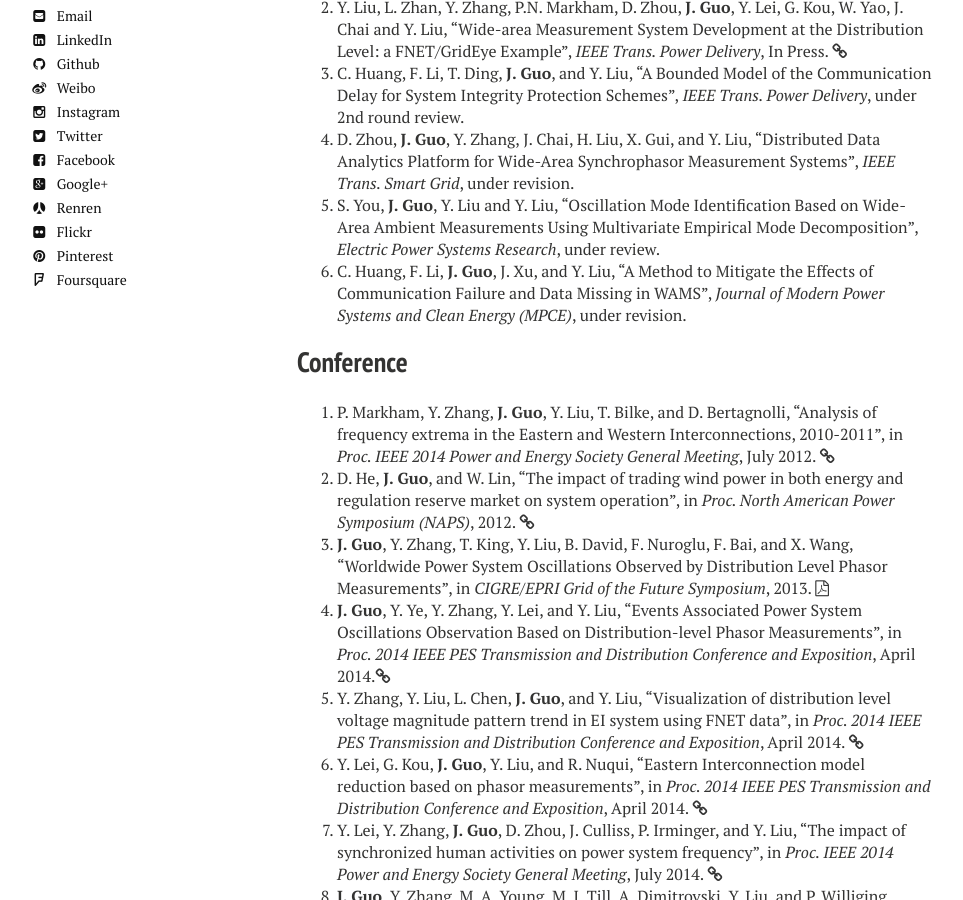
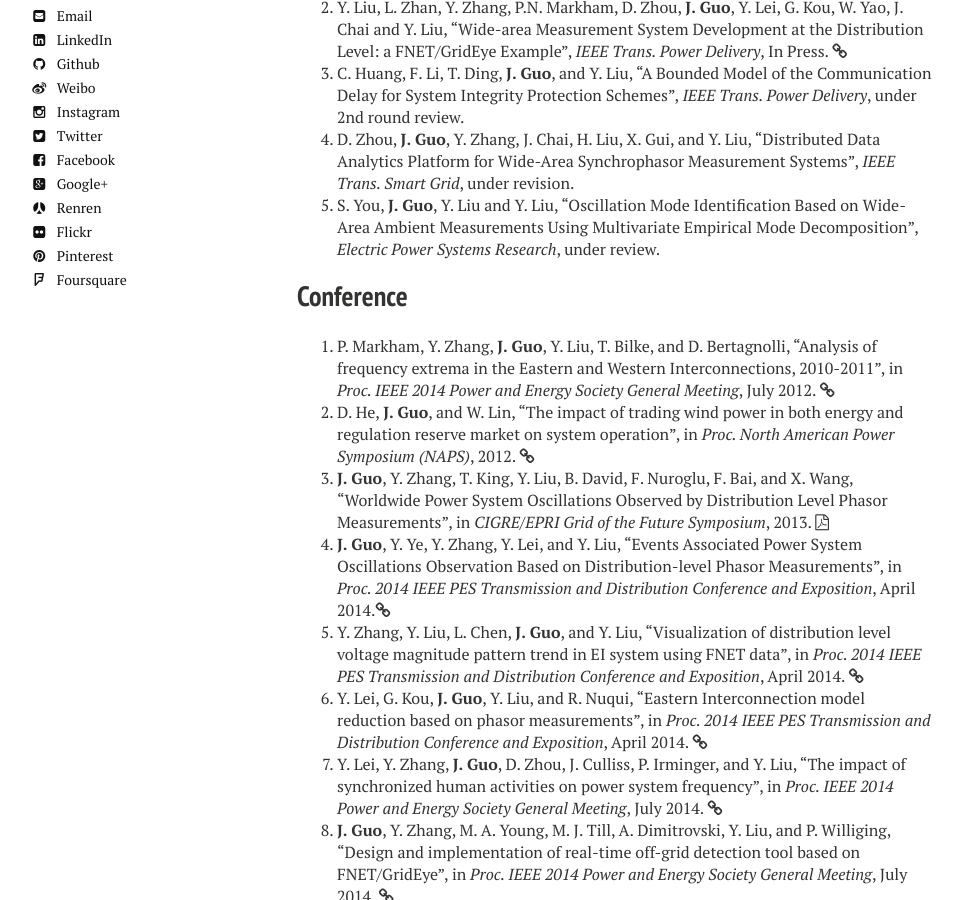
Before and after one commit to JiahuiGuo/jiahuiguo.github.io, a Jekyll site: the page built from publications.md, in a window 1280 px wide and 900 px high, scrolled down 382 px. Shown: the whole window, without its empty margins (23-986 px from the left). Built offline with Jekyll 4.4.1, drawn with Linux system fonts in a browser that asks for light colours; nearby versions of some CDN libraries.

Commit message:
Update publications.md

```diff
--- a/publications.md
+++ b/publications.md
@@ -16,7 +16,6 @@ share: false
 3. C. Huang, F. Li, T. Ding, **J. Guo**, and Y. Liu, "A Bounded Model of the Communication Delay for System Integrity Protection Schemes", *IEEE Trans. Power Delivery*, under 2nd round review.
 4. D. Zhou, **J. Guo**, Y. Zhang, J. Chai, H. Liu, X. Gui, and Y. Liu, "Distributed Data Analytics Platform for Wide-Area Synchrophasor Measurement Systems", *IEEE Trans. Smart Grid*, under revision.
 5. S. You, **J. Guo**, Y. Liu and Y. Liu, "Oscillation Mode Identification Based on Wide-Area Ambient Measurements Using Multivariate Empirical Mode Decomposition", *Electric Power Systems Research*, under review.
-6. C. Huang, F. Li, **J. Guo**, J. Xu,  and Y. Liu, "A Method to Mitigate the Effects of Communication Failure and Data Missing in WAMS", *Journal of Modern Power Systems and Clean Energy (MPCE)*, under revision.
 
 ## Conference
 1. P. Markham, Y. Zhang, **J. Guo**, Y. Liu, T. Bilke, and D. Bertagnolli, "Analysis of frequency extrema in the Eastern and Western Interconnections, 2010-2011", in *Proc. IEEE 2014 Power and Energy Society General Meeting*, July 2012. [<i class="fa fa-link"></i>](http://ieeexplore.ieee.org/lpdocs/epic03/wrapper.htm?arnumber=6345115)
```
